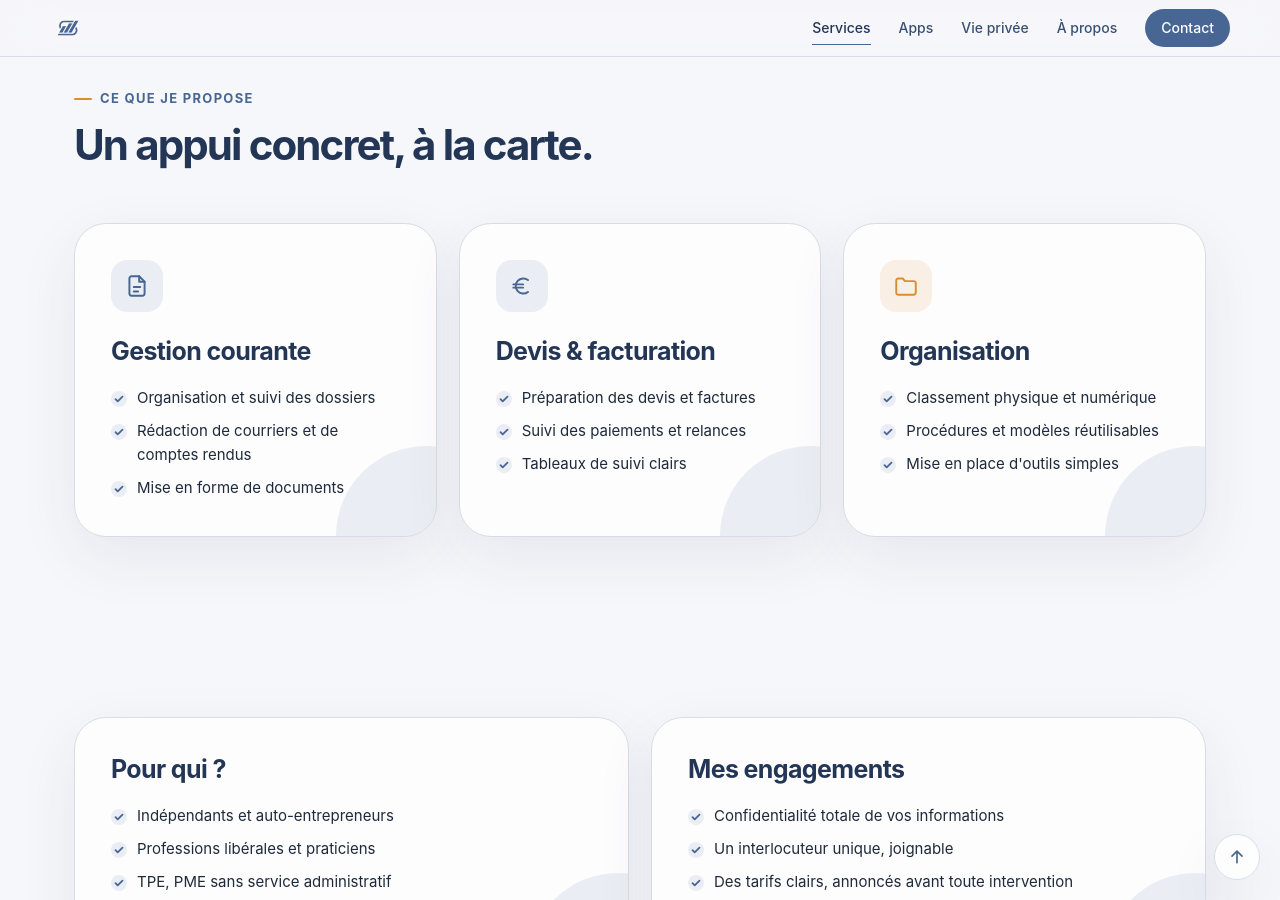
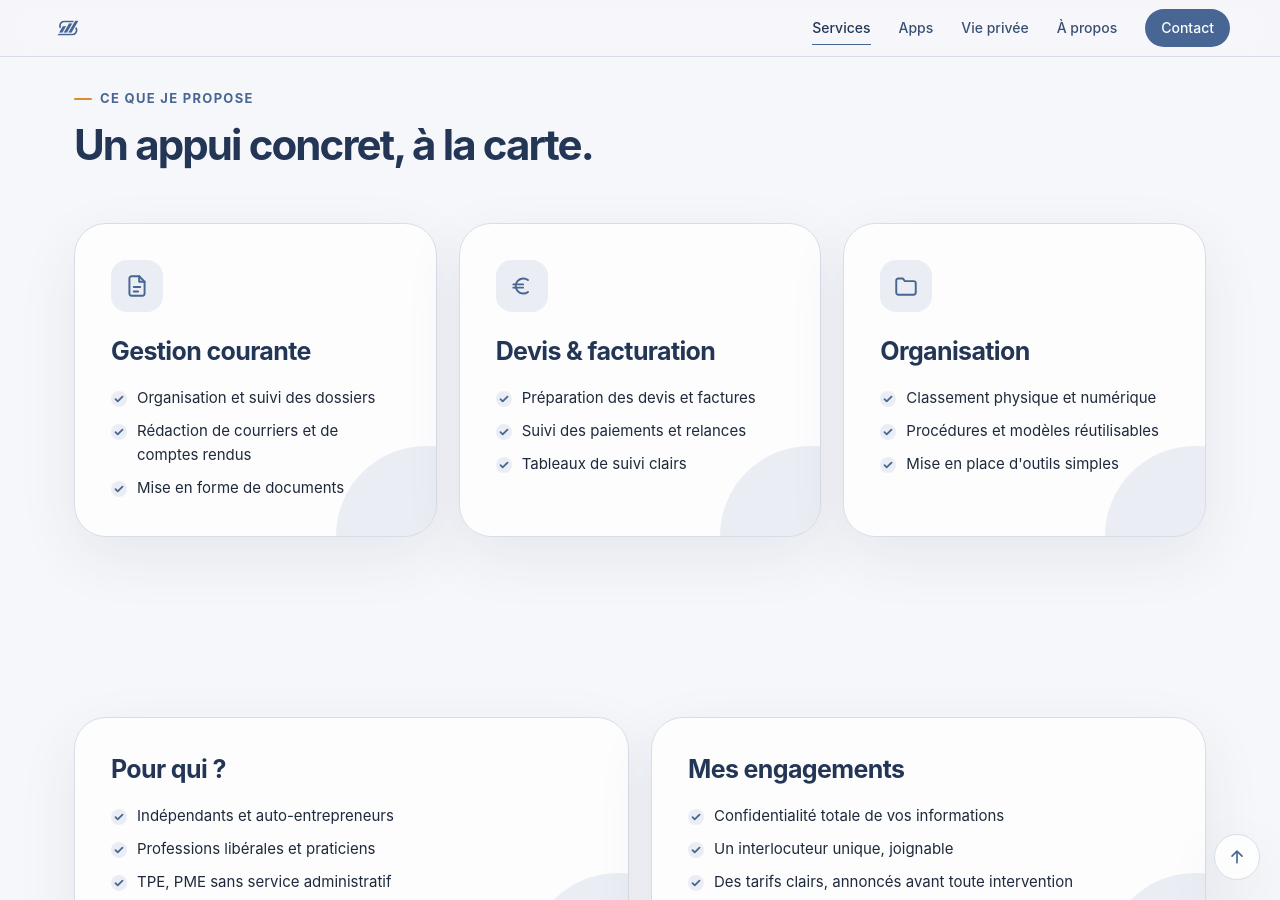
Before and after one commit to Walys-fr/walys-fr.github.io, a Jekyll site: the page built from _services/administratif.md, in a window 1280 px wide and 900 px high, scrolled down 719 px. Built offline with Jekyll 4.4.1, drawn with Linux system fonts in a browser that asks for light colours.

Commit message:
Add files via upload

```diff
--- a/_layouts/app.html
+++ b/_layouts/app.html
@@ -51,7 +51,8 @@
     </div>
     <div class="feature-grid">
       {%- for f in a.fonctions %}
-      <div class="feature reveal"><div class="icon-box{% cycle '', '', ' accent' %}">{{ svg }}{{ ic[f.icone] }}</svg></div><h4>{{ f.titre | escape }}</h4><p>{{ f.texte | escape }}</p></div>
+      {%- assign ligne = forloop.index0 | divided_by: 3 -%}{%- assign coul = forloop.index0 | plus: ligne | modulo: 3 | plus: 1 -%}
+      <div class="feature reveal"><div class="icon-box ic-{{ coul }}">{{ svg }}{{ ic[f.icone] }}</svg></div><h4>{{ f.titre | escape }}</h4><p>{{ f.texte | escape }}</p></div>
       {%- endfor %}
     </div>
   </section>
--- a/_layouts/service.html
+++ b/_layouts/service.html
@@ -9,7 +9,8 @@
 
 <section class="page-hero">
   <nav class="breadcrumb" aria-label="Fil d'Ariane"><a href="{{ '/' | relative_url }}">Accueil</a><span class="sep">/</span><a href="{{ '/#services' | relative_url }}">Services</a><span class="sep">/</span><span>{{ page.titre | escape }}</span></nav>
-  <div class="icon-box">{{ svg }}{{ ic[page.icone] }}</svg></div>
+  {%- assign rang = page.ordre | default: 1 | minus: 1 | modulo: 3 | plus: 1 %}
+  <div class="icon-box ic-{{ rang }}">{{ svg }}{{ ic[page.icone] }}</svg></div>
   <h1>{{ page.titre_page | escape }}<br><span class="soft">{{ page.titre_page_couleur | escape }}</span></h1>
   <p class="lead">{{ page.introduction | escape }}</p>
   <div class="buttons left">
@@ -23,7 +24,7 @@
   <div class="cards three">
     {%- for o in page.offres %}
     <article class="card static reveal">
-      <div class="icon-box{% if forloop.index == 3 %} accent{% endif %}">{{ svg }}{{ ic[o.icone] }}</svg></div>
+      <div class="icon-box ic-{{ forloop.index0 | modulo: 3 | plus: 1 }}">{{ svg }}{{ ic[o.icone] }}</svg></div>
       <h3>{{ o.titre | escape }}</h3>
       <ul class="checklist">{% for p in o.points %}<li>{{ p | escape }}</li>{% endfor %}</ul>
     </article>
```
